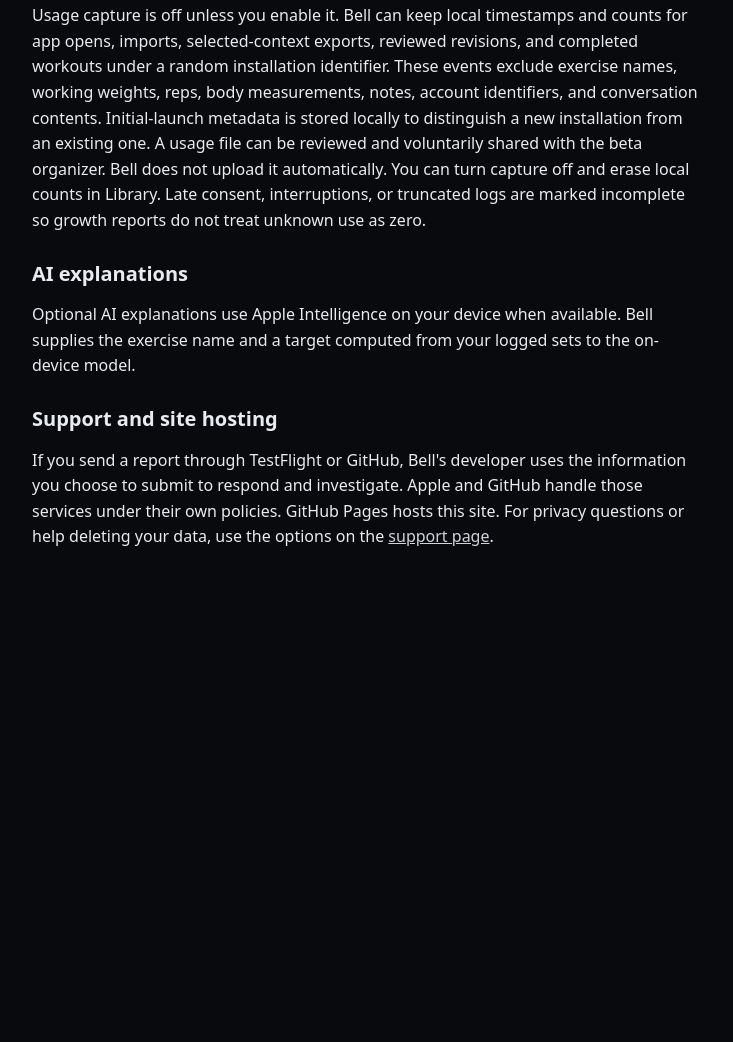
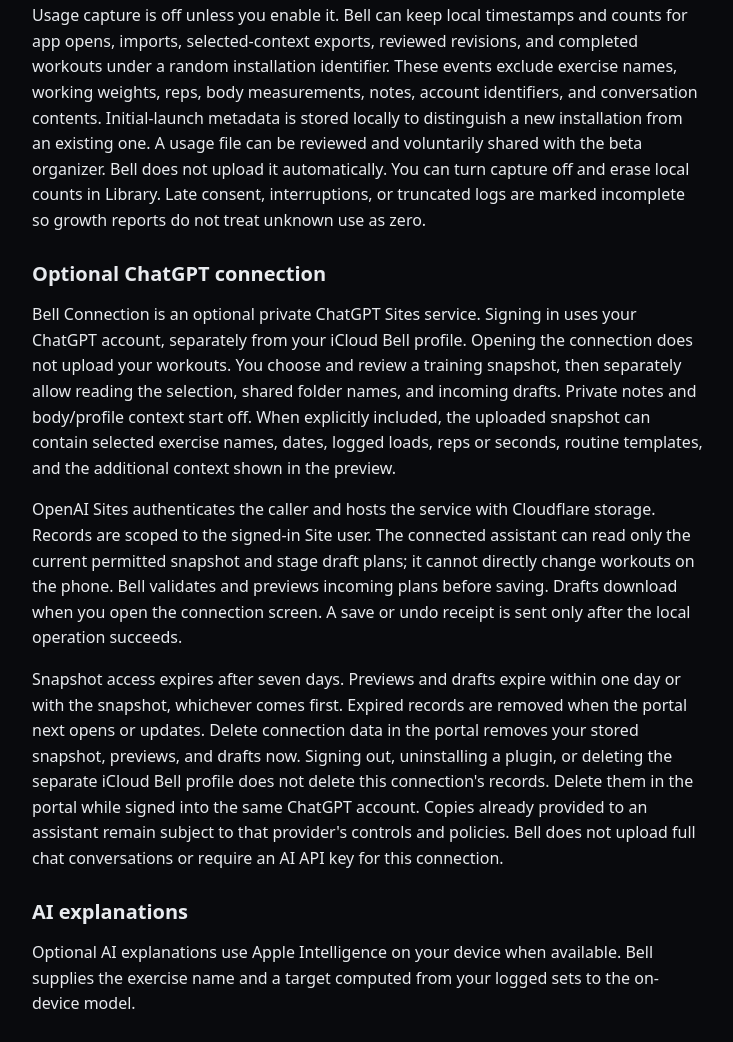
Before and after one commit to OliverTaylor246/forge-workouts-support, a plain HTML site: page privacy/index.html in a window 1280 px wide. Shown: the part 2089-3131 px from the top of the page, without its empty margins (272-1005 px from the left). Before the commit the page ends 2695 px from the top, so only its background shows below. Drawn offline with Linux system fonts and the light colour scheme.

Commit message:
Describe optional Bell ChatGPT connection and deletion controls

```diff
--- a/privacy/index.html
+++ b/privacy/index.html
@@ -27,6 +27,10 @@
     <p>If you publish a workout or folder, its templates and instructions are public. Bell previews this information before you publish. CloudKit associates records with an app-specific iCloud identity. If you explicitly enable community usage participation, Bell creates one public participation record per program you use, tied to your app identity. It contains the program identifier and CloudKit service metadata, without weights, reps, or an explicit session timestamp. Repeating the program does not update the record. Counts describe participating lifters and can undercount total use. Turning participation off stops future records; deleting Bell cloud data removes your existing participation records. Public workout reports include the template identifier and reason, and are available to the developer for moderation.</p>
     <h2>Optional beta usage counts</h2>
     <p>Usage capture is off unless you enable it. Bell can keep local timestamps and counts for app opens, imports, selected-context exports, reviewed revisions, and completed workouts under a random installation identifier. These events exclude exercise names, working weights, reps, body measurements, notes, account identifiers, and conversation contents. Initial-launch metadata is stored locally to distinguish a new installation from an existing one. A usage file can be reviewed and voluntarily shared with the beta organizer. Bell does not upload it automatically. You can turn capture off and erase local counts in Library. Late consent, interruptions, or truncated logs are marked incomplete so growth reports do not treat unknown use as zero.</p>
+    <h2>Optional ChatGPT connection</h2>
+    <p>Bell Connection is an optional private ChatGPT Sites service. Signing in uses your ChatGPT account, separately from your iCloud Bell profile. Opening the connection does not upload your workouts. You choose and review a training snapshot, then separately allow reading the selection, shared folder names, and incoming drafts. Private notes and body/profile context start off. When explicitly included, the uploaded snapshot can contain selected exercise names, dates, logged loads, reps or seconds, routine templates, and the additional context shown in the preview.</p>
+    <p>OpenAI Sites authenticates the caller and hosts the service with Cloudflare storage. Records are scoped to the signed-in Site user. The connected assistant can read only the current permitted snapshot and stage draft plans; it cannot directly change workouts on the phone. Bell validates and previews incoming plans before saving. Drafts download when you open the connection screen. A save or undo receipt is sent only after the local operation succeeds.</p>
+    <p>Snapshot access expires after seven days. Previews and drafts expire within one day or with the snapshot, whichever comes first. Expired records are removed when the portal next opens or updates. Delete connection data in the portal removes your stored snapshot, previews, and drafts now. Signing out, uninstalling a plugin, or deleting the separate iCloud Bell profile does not delete this connection's records. Delete them in the portal while signed into the same ChatGPT account. Copies already provided to an assistant remain subject to that provider's controls and policies. Bell does not upload full chat conversations or require an AI API key for this connection.</p>
     <h2>AI explanations</h2>
     <p>Optional AI explanations use Apple Intelligence on your device when available. Bell supplies the exercise name and a target computed from your logged sets to the on-device model.</p>
     <h2>Support and site hosting</h2>
```
